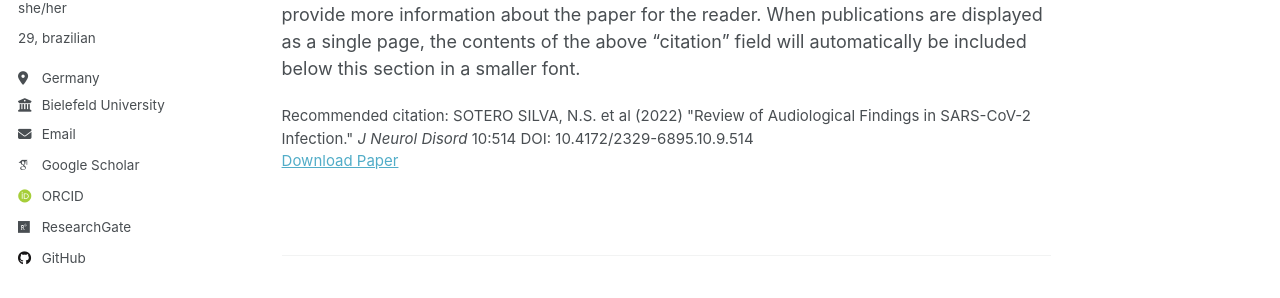
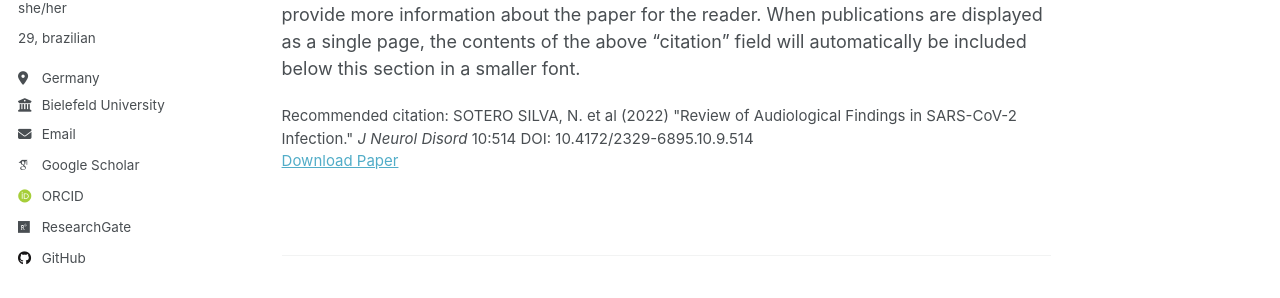
Before and after one commit to nancysotero/neuronency, a Jekyll site: the page built from _publications/2022-09-09-paper-title-number-2.md, in a window 1280 px wide and 1134 px high. Shown: the part 277-575 px from the top of the window. Built offline with Jekyll 4.4.1, drawn with Linux system fonts in a browser that asks for light colours; some web fonts are replaced; a script that is not in the unit is left out; part of the change alters nothing that is shown.

```diff
--- a/_publications/2022-09-09-paper-title-number-2.md
+++ b/_publications/2022-09-09-paper-title-number-2.md
@@ -2,13 +2,13 @@
 title: "Review of Audiological Findings in SARS-CoV-2 Infection"
 collection: publications
 category: manuscripts
-permalink: /publication/2010-10-01-paper-title-number-2
+permalink: /publication/2022-09-09-paper-title-number-2
 excerpt: 'The aim of this review was identifying evidence underlying clinical association between COVID-19 and auditory implications which would help diagnosis and treatment response. Recent studies support the relation between SARS-CoV-2 infection and audiological findings. Long term COVID-19 follow up should include systematic early audiological evaluation.'
 date: October 2022
 venue: 'Journal of Neurological Disorders'
 #slidesurl: 'http://academicpages.github.io/files/slides2.pdf'
 paperurl: 'https://repositorio.ufrn.br/server/api/core/bitstreams/837e8c29-d712-44fb-abcf-c1469820022c/content'
-citation: 'SOTERO SILVA, N.S. et al (2022) &quot;Review of Audiological Findings in SARS-CoV-2 Infection.&quot; <i>J Neurol Disord</i> 10:514 DOI: 10.4172/2329-6895.10.9.514'
+citation: 'SOTERO SILVA, N. et al (2022) &quot;Review of Audiological Findings in SARS-CoV-2 Infection.&quot; <i>J Neurol Disord</i> 10:514 DOI: 10.4172/2329-6895.10.9.514'
 ---
 
 The contents above will be part of a list of publications, if the user clicks the link for the publication than the contents of section will be rendered as a full page, allowing you to provide more information about the paper for the reader. When publications are displayed as a single page, the contents of the above "citation" field will automatically be included below this section in a smaller font.
```
